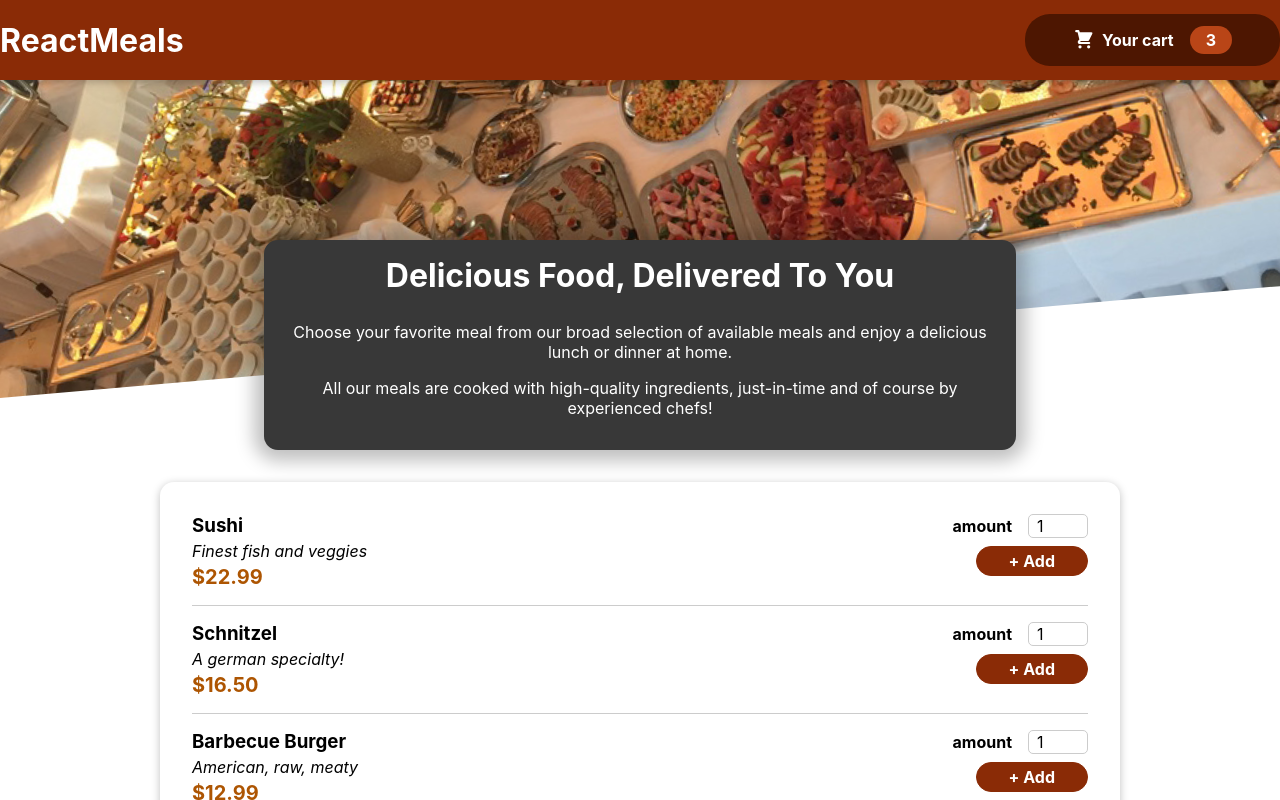
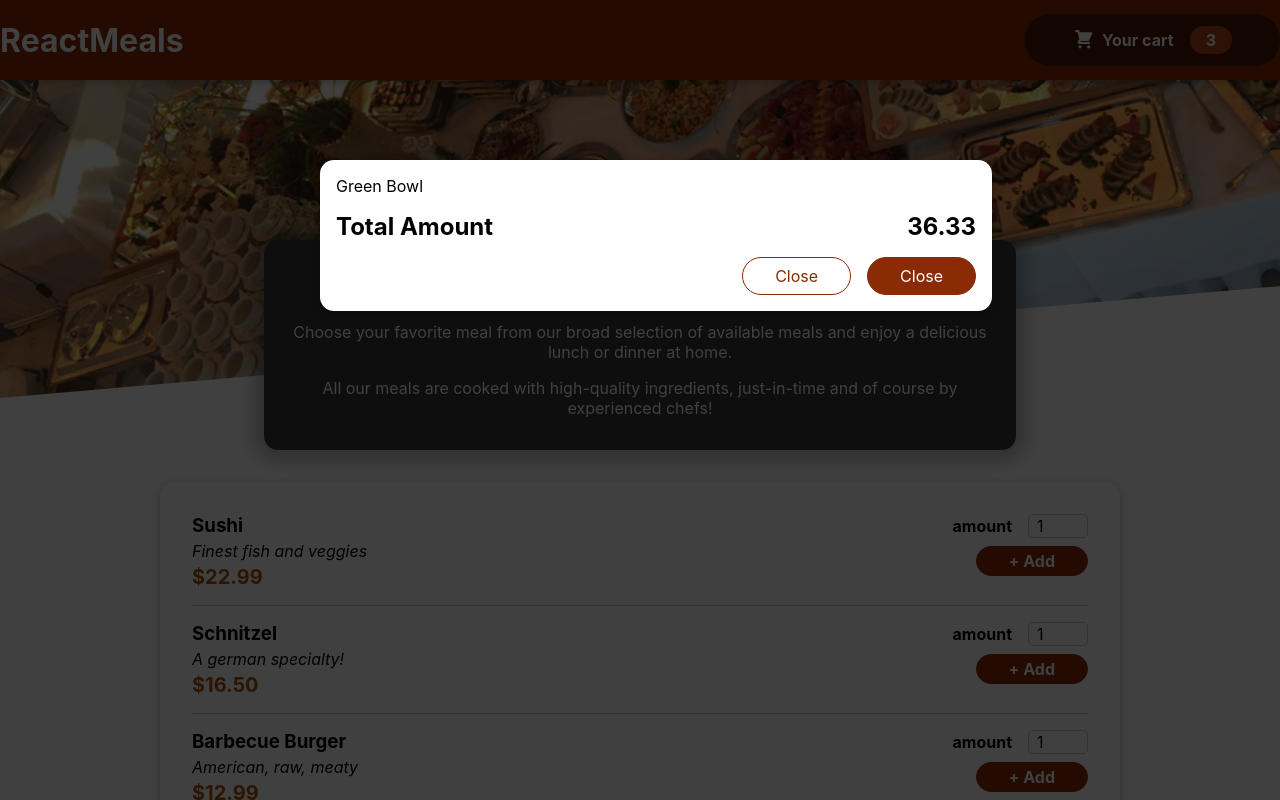
Before and after one commit to shahbaazchaviwale/react-mar-2022-foodapp, a React (Create React App) app: page / in a window 1280 px wide. Shown: the top 800 px of the page. Built offline with nearby package versions, Linux system fonts and the light colour scheme.

Commit message:
Adding a Modal via a React Portal

```diff
--- a/public/index.html
+++ b/public/index.html
@@ -28,6 +28,7 @@
   </head>
   <body>
     <noscript>You need to enable JavaScript to run this app.</noscript>
+    <div id="overlays"></div>
     <div id="root"></div>
     <!--
       This HTML file is a template.
--- a/src/App.js
+++ b/src/App.js
@@ -1,14 +1,16 @@
-import './App.css';
-import { Fragment } from 'react';
-import Header from './components/Layout/Header';
-import Meals from './components/Meals/Meals';
+import "./App.css";
+import { Fragment } from "react";
+import Header from "./components/Layout/Header";
+import Meals from "./components/Meals/Meals";
+import Cart from "./components/Cart/Cart";
 
 function App() {
   return (
     <Fragment>
-      <Header/>
+      <Cart />
+      <Header />
       <main>
-        <Meals/>
+        <Meals />
       </main>
     </Fragment>
   );
--- a/src/components/Cart/Cart.js
+++ b/src/components/Cart/Cart.js
@@ -1,8 +1,9 @@
+import Modal from "../UI/Modal";
 import classes from "./Cart.module.css";
 
 const Cart = (props) => {
   const cartItem = (
-    <ul className={classes[cart - items]}>
+    <ul className={classes['cart-items']}>
       {[
         {
           id: "m4",
@@ -17,16 +18,19 @@
   );
 
   return (
-    <div>
+    <Modal>
       {cartItem}
       <div className={classes.total}>
         <span>Total Amount</span>
         <span>36.33</span>
       </div>
-      <div className={classes.actioons}>
+      <div className={classes.actions}>
         <button className={classes['button--alt']}>Close</button>
         <button className={classes.button}>Close</button>
       </div>
-    </div>
+    </Modal>
   );
 };
+
+
+export default Cart;
--- /dev/null
+++ b/src/components/UI/Modal.js
@@ -0,0 +1,31 @@
+import { Fragment } from "react";
+import classes from "./Modal.module.css";
+import ReactDOM from 'react-dom';
+
+const Backdrop = () => {
+  return <div className={classes.backdrop}></div>;
+};
+
+const ModalOverlay = (props) => {
+  return (
+    <div className={classes.modal}>
+      <div className={classes.content}>{props.children}</div>
+    </div>
+  );
+};
+
+const portalElement = document.getElementById("overlays");
+
+const Modal = (props) => {
+  return (
+    <Fragment>
+      {ReactDOM.createPortal(<Backdrop />, portalElement)}
+      {ReactDOM.createPortal(
+        <ModalOverlay>{props.children}</ModalOverlay>,
+        portalElement
+      )}
+    </Fragment>
+  );
+};
+
+export default Modal;
--- /dev/null
+++ b/src/components/UI/Modal.module.css
@@ -0,0 +1,40 @@
+.backdrop {
+    position: fixed;
+    top: 0;
+    left: 0;
+    width: 100%;
+    height: 100vh;
+    z-index: 20;
+    background-color: rgba(0, 0, 0, 0.75);
+  }
+
+  .modal {
+    position: fixed;
+    top: 20vh;
+    left: 5%;
+    width: 90%;
+    background-color: white;
+    padding: 1rem;
+    border-radius: 14px;
+    box-shadow: 0 2px 8px rgba(0, 0, 0, 0.25);
+    z-index: 30;
+    animation: slide-down 300ms ease-out forwards;
+  }
+
+  @media (min-width: 768px) {
+    .modal {
+      width: 40rem;
+      left: calc(50% - 20rem);
+    }
+  }
+
+  @keyframes slide-down {
+    from {
+      opacity: 0;
+      transform: translateY(-3rem);
+    }
+    to {
+      opacity: 1;
+      transform: translateY(0);
+    }
+  }
```
